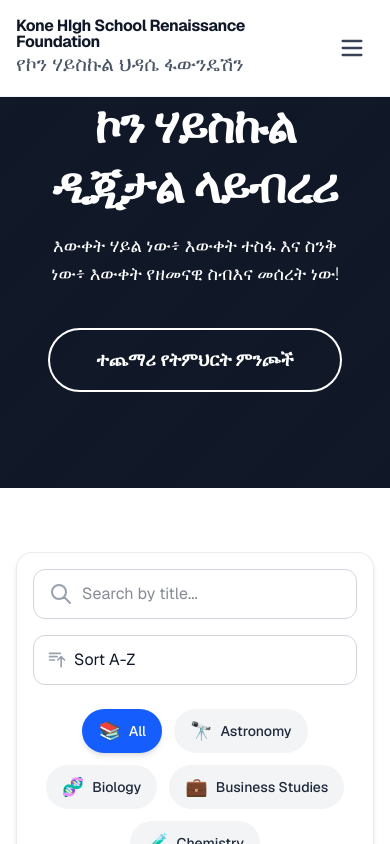
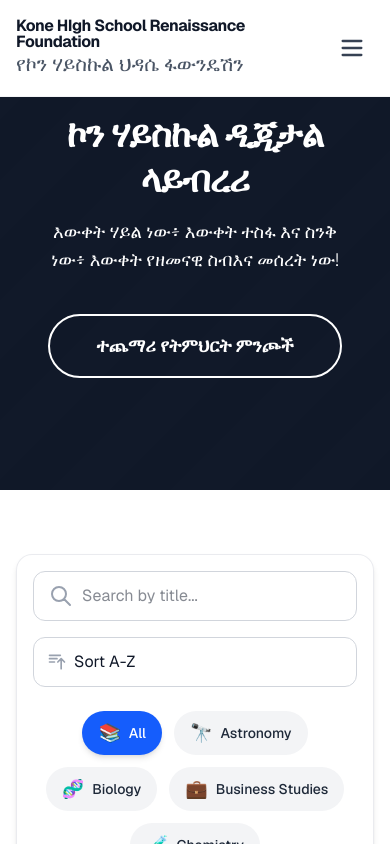
Before and after one commit to solowon27/krf, a Next.js app in the folder client/: page /library in a window 390 px wide. Shown: the top 844 px of the page. Built offline with nearby package versions, Linux system fonts and the light colour scheme; no server answers.

Commit message:
py-adjusted for page

```diff
--- a/client/src/app/library/page.tsx
+++ b/client/src/app/library/page.tsx
@@ -134,7 +134,7 @@ export default function LibraryPage() {
         <Header />
 
         {/* Hero Section (No Changes) */}
-        <section className="bg-gray-900 text-white py-24 md:py-32 lg:py-40 px-6 text-center relative overflow-hidden">
+        <section className="bg-gray-900 text-white py-28 md:py-32 lg:py-40 px-6 text-center relative overflow-hidden">
            <div
           className="absolute inset-0 opacity-[0.03]"
           style={{
@@ -147,7 +147,7 @@ export default function LibraryPage() {
             initial={{ y: 30, opacity: 0 }}
             animate={{ y: 0, opacity: 1 }}
             transition={{ type: 'tween', ease: 'easeOut', duration: 0.6 }}
-            className="text-5xl md:text-7xl lg:text-9xl font-bold mb-4 leading-tight tracking-tight flex items-center justify-center gap-4"
+            className="text-4xl md:text-7xl lg:text-9xl font-bold mb-4 leading-tight tracking-tight flex items-center justify-center gap-4"
           >ኮን ሃይስኩል <br className="hidden sm:inline" /> ዲጂታል ላይብረሪ
           </motion.h1>
           <motion.p
```
